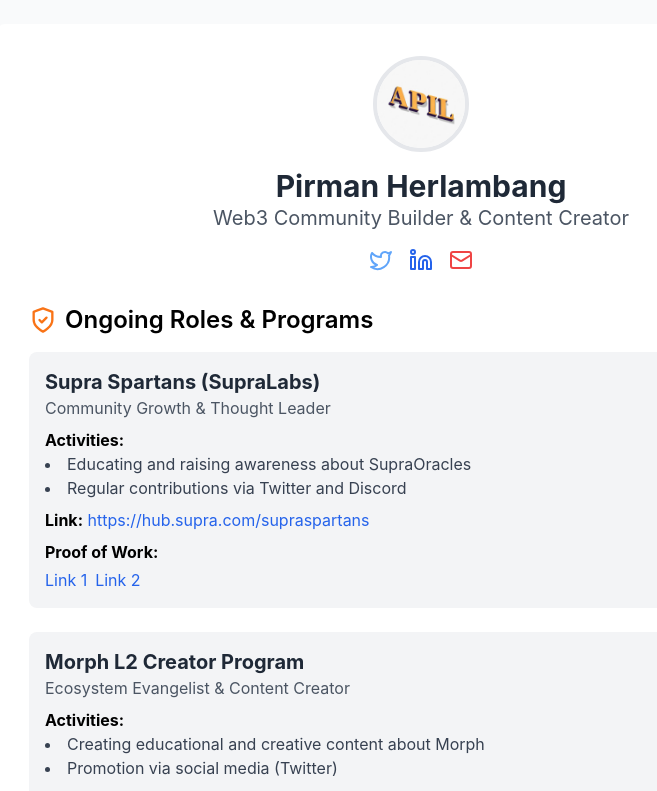
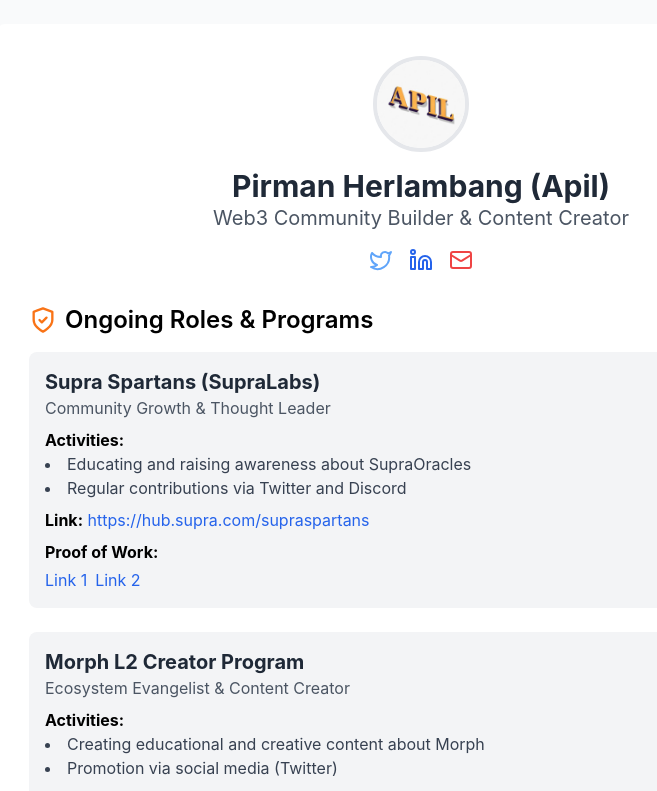
Before and after one commit to apilpirmangithub/web3-portfolio, a React (Create React App) app: page / in a window 1280 px wide. Shown: the top 791 px of the page, without its empty margins (219-876 px from the left). Built offline with nearby package versions, Linux system fonts and the light colour scheme; the HTML template or start-up script is replaced by a standard one.

Commit message:
Update Portfolio.js

```diff
--- a/src/Portfolio.js
+++ b/src/Portfolio.js
@@ -85,7 +85,7 @@
             className="w-24 h-24 rounded-full object-cover border-4 border-gray-200"
           />
         </div>
-        <h1 className="text-3xl font-bold text-gray-800">Pirman Herlambang</h1>
+        <h1 className="text-3xl font-bold text-gray-800">Pirman Herlambang (Apil)</h1>
         <p className="text-xl text-gray-600">Web3 Community Builder & Content Creator</p>
 
           {/* Social Links */}
```
